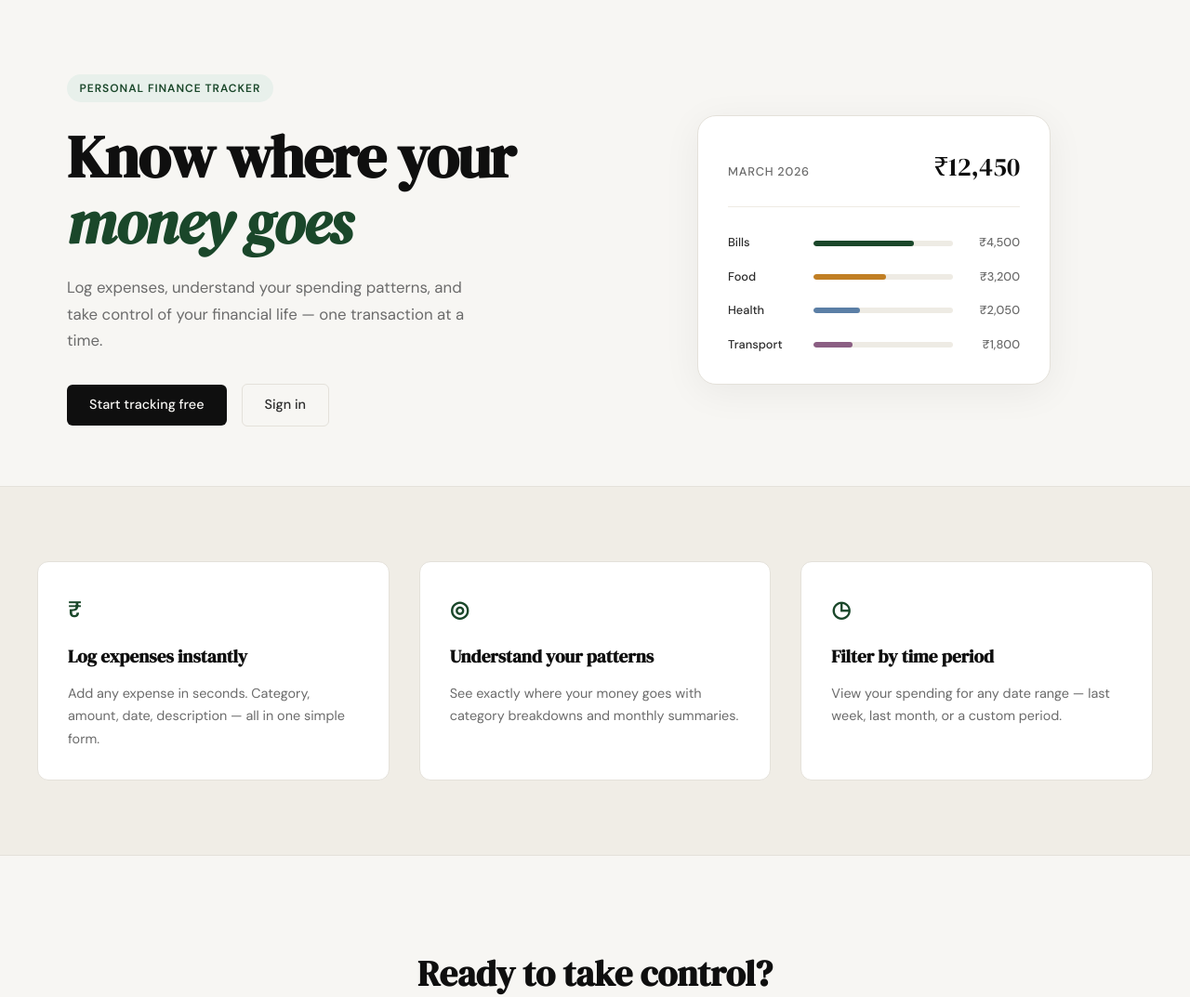
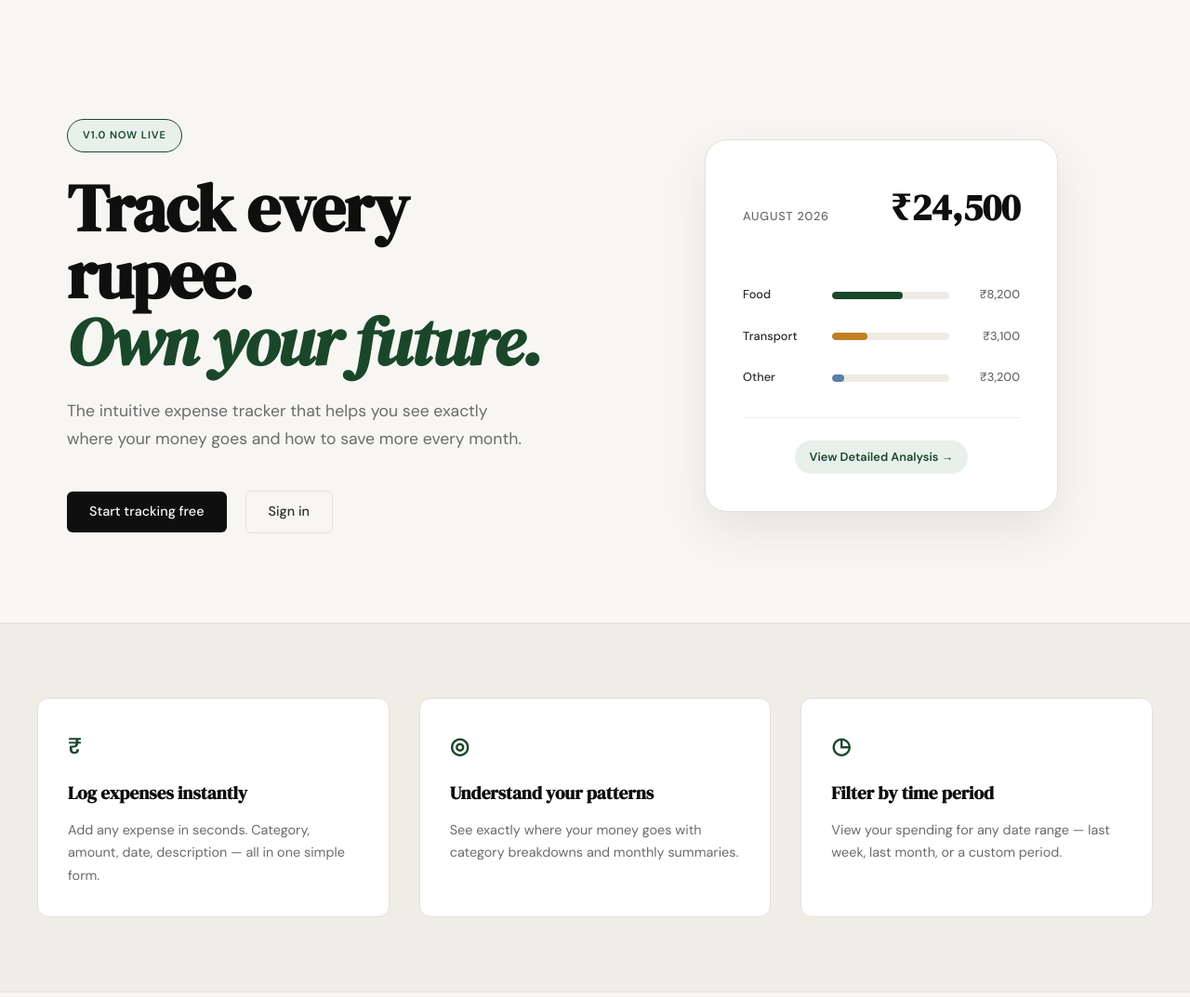
Before and after one commit to shanmukhasriram/spendly, a Flask app: page / in a window 1280 px wide. Shown: the part 61-1134 px from the top of the page at 93% size. Run offline with Flask 3, Linux system fonts and the light colour scheme.

Commit message:
landing: redesign hero section to match mockup
Co-Authored-By: Claude Code <noreply@anthropic.com>

```diff
--- /dev/null
+++ b/static/css/landing.css
@@ -0,0 +1,79 @@
+/* Hero Section Overrides */
+.hero {
+    padding: 8rem 2rem 6rem;
+    gap: 6rem;
+}
+
+.hero-badge {
+    background: var(--accent-light);
+    color: var(--accent);
+    font-size: 0.7rem;
+    font-weight: 700;
+    padding: 0.5rem 1rem;
+    border: 1px solid var(--accent);
+}
+
+.hero-title {
+    font-size: clamp(3rem, 6vw, 4.5rem);
+    margin-bottom: 1.5rem;
+    line-height: 1;
+}
+
+.hero-subtitle {
+    font-size: 1.1rem;
+    margin-bottom: 2.5rem;
+    max-width: 500px;
+}
+
+.hero-actions {
+    gap: 1.25rem;
+}
+
+/* Enhanced Mock Card */
+.mock-card {
+    background: var(--paper-card);
+    border: 1px solid var(--border);
+    border-radius: 24px;
+    padding: 2.5rem;
+    box-shadow: 0 20px 50px rgba(0,0,0,0.08);
+    position: relative;
+}
+
+.mock-card-header {
+    margin-bottom: 2rem;
+    border-bottom: none;
+}
+
+.mock-total {
+    font-size: 2.5rem;
+    font-weight: 700;
+}
+
+.mock-bars {
+    gap: 1.5rem;
+}
+
+.mock-bar-row {
+    gap: 1rem;
+}
+
+.mock-bar-track {
+    height: 8px;
+}
+
+.mock-card-footer {
+    margin-top: 2rem;
+    padding-top: 1.5rem;
+    border-top: 1px solid var(--border-soft);
+    display: flex;
+    justify-content: center;
+}
+
+.mock-btn {
+    font-size: 0.8rem;
+    font-weight: 600;
+    color: var(--accent);
+    background: var(--accent-light);
+    padding: 0.5rem 1rem;
+    border-radius: 999px;
+}
--- a/templates/landing.html
+++ b/templates/landing.html
@@ -4,17 +4,20 @@
 
 {% block content %}
 
+{% block head %}
+<link rel="stylesheet" href="{{ url_for('static', filename='css/landing.css') }}">
+{% endblock %}
+
 <section class="hero">
     <div class="hero-inner">
-        <div class="hero-badge">Personal Finance Tracker</div>
+        <div class="hero-badge">v1.0 Now Live</div>
         <h1 class="hero-title">
-            Know where your<br>
-            <em>money goes</em>
+            Track every rupee.<br>
+            <em>Own your future.</em>
         </h1>
         <p class="hero-subtitle">
-            Log expenses, understand your spending patterns,
-            and take control of your financial life —
-            one transaction at a time.
+            The intuitive expense tracker that helps you see exactly
+            where your money goes and how to save more every month.
         </p>
         <div class="hero-actions">
             <a href="{{ url_for('register') }}" class="btn-primary">Start tracking free</a>
@@ -24,38 +27,34 @@
     <div class="hero-visual">
         <div class="mock-card">
             <div class="mock-card-header">
-                <span class="mock-label">March 2026</span>
-                <span class="mock-total">₹12,450</span>
+                <span class="mock-label">August 2026</span>
+                <span class="mock-total">₹24,500</span>
             </div>
             <div class="mock-bars">
                 <div class="mock-bar-row">
-                    <span class="mock-cat">Bills</span>
-                    <div class="mock-bar-track">
-                        <div class="mock-bar" style="width: 72%"></div>
-                    </div>
-                    <span class="mock-amt">₹4,500</span>
-                </div>
-                <div class="mock-bar-row">
                     <span class="mock-cat">Food</span>
                     <div class="mock-bar-track">
-                        <div class="mock-bar mock-bar-2" style="width: 52%"></div>
+                        <div class="mock-bar" style="width: 60%"></div>
                     </div>
-                    <span class="mock-amt">₹3,200</span>
-                </div>
-                <div class="mock-bar-row">
-                    <span class="mock-cat">Health</span>
-                    <div class="mock-bar-track">
-                        <div class="mock-bar mock-bar-3" style="width: 33%"></div>
-                    </div>
-                    <span class="mock-amt">₹2,050</span>
+                    <span class="mock-amt">₹8,200</span>
                 </div>
                 <div class="mock-bar-row">
                     <span class="mock-cat">Transport</span>
                     <div class="mock-bar-track">
-                        <div class="mock-bar mock-bar-4" style="width: 28%"></div>
+                        <div class="mock-bar mock-bar-2" style="width: 30%"></div>
                     </div>
-                    <span class="mock-amt">₹1,800</span>
+                    <span class="mock-amt">₹3,100</span>
                 </div>
+                <div class="mock-bar-row">
+                    <span class="mock-cat">Other</span>
+                    <div class="mock-bar-track">
+                        <div class="mock-bar mock-bar-3" style="width: 10%"></div>
+                    </div>
+                    <span class="mock-amt">₹3,200</span>
+                </div>
+            </div>
+            <div class="mock-card-footer">
+                <span class="mock-btn">View Detailed Analysis →</span>
             </div>
         </div>
     </div>
```
Also changed, not shown: static/images/hero.png (added).
